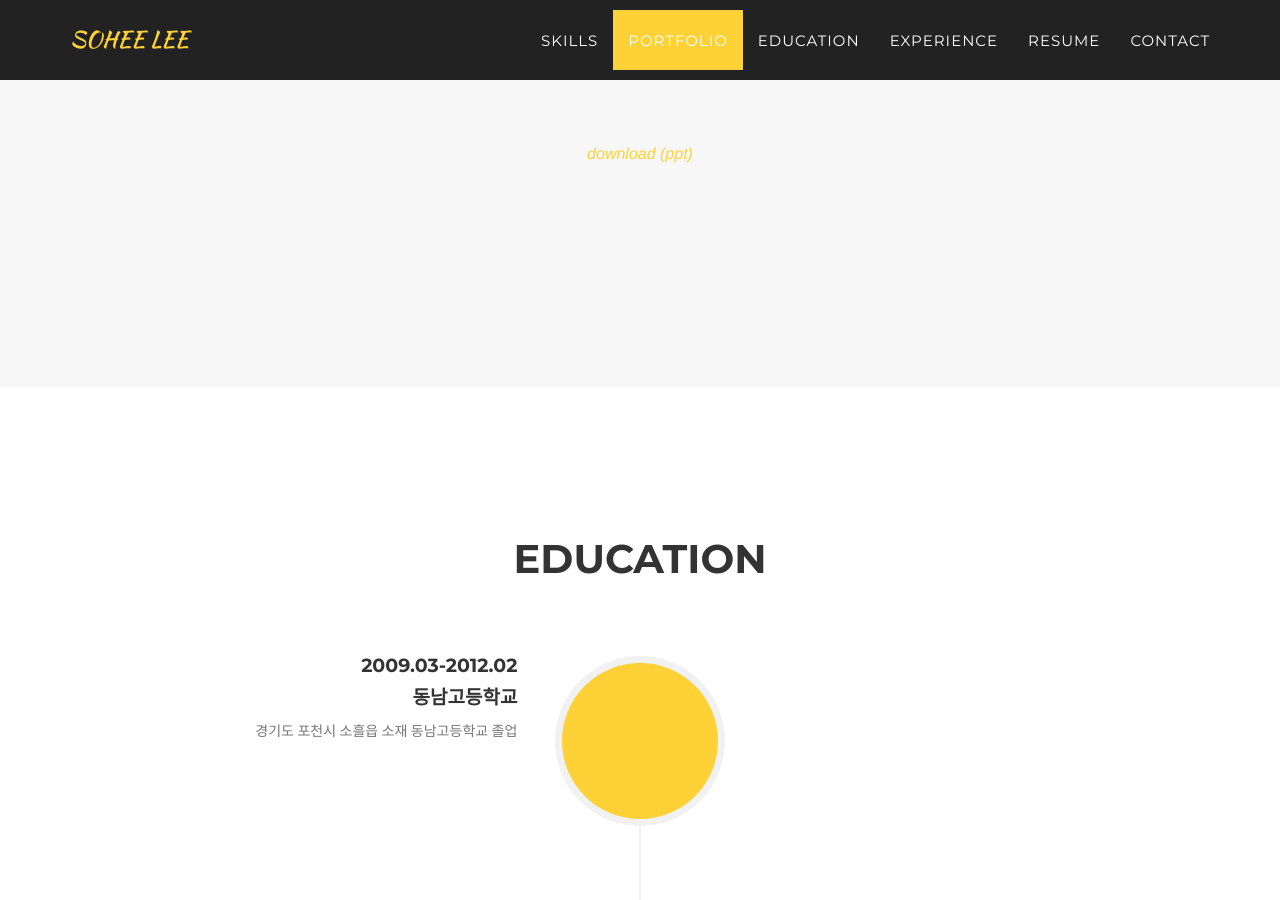
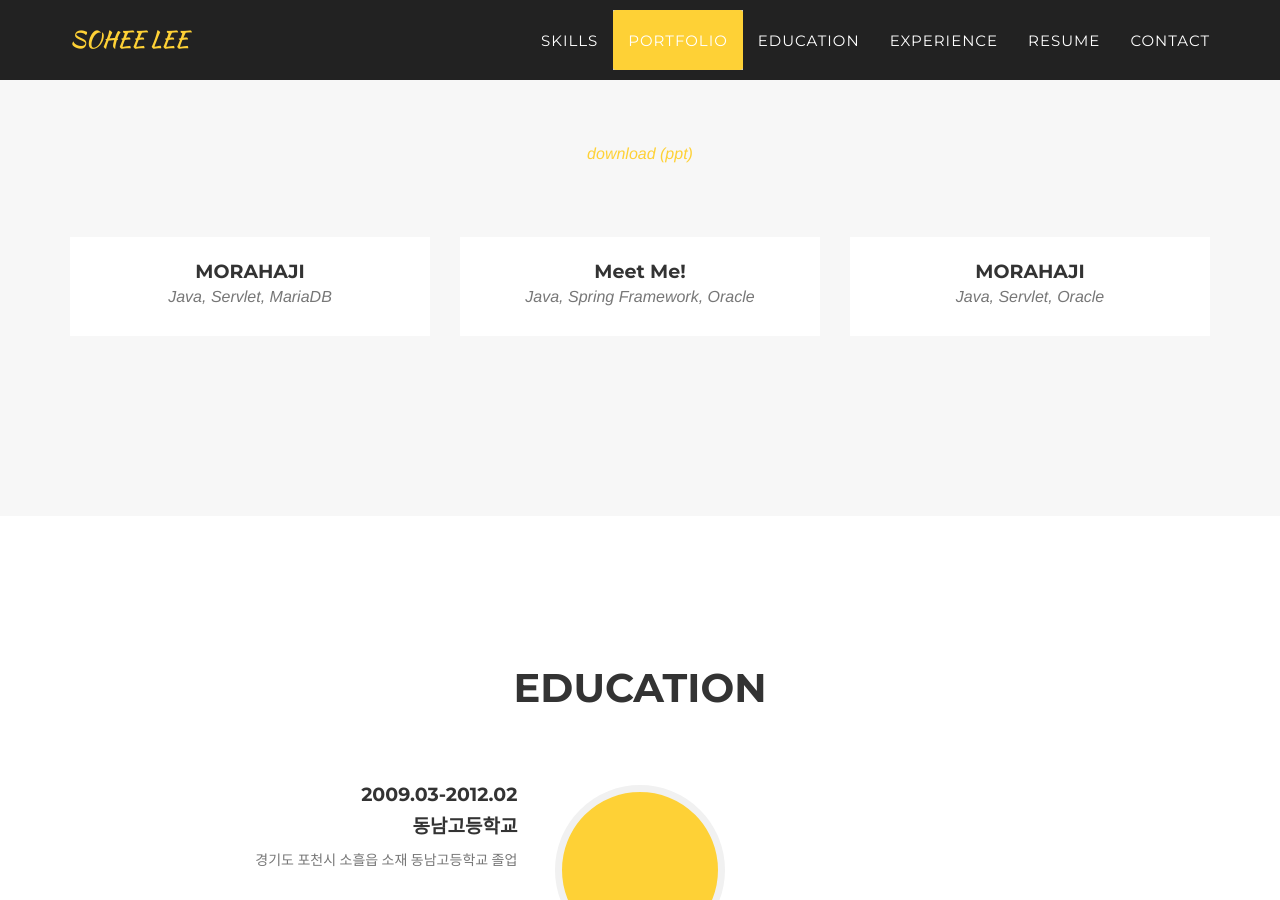
Before and after one commit to JoyRapture/joyRapture.github.io, a Jekyll site: the page built from _posts/2019-12-13-project-1.markdown, in a window 1280 px wide and 900 px high, scrolled down 2977 px. Built offline with Jekyll 4.4.1, drawn with Linux system fonts in a browser that asks for light colours; some web fonts are replaced.

Commit message:
20200213

```diff
--- a/_includes/portfolio_grid.html
+++ b/_includes/portfolio_grid.html
@@ -5,11 +5,11 @@
                 <div class="col-lg-12 text-center">
                     <h2 class="section-heading">Portfolio</h2>
                     <h3 class="section-subheading text-muted">Will be added more</h3>
-                    <h3 class="section-subheading text-muted"> <a href="./resume-Sohee_Lee.pdf" download="portfolio_Sohee Lee.pptx">download (ppt)<i class="fa fa-document fa-stack-1x fa-inverse"></i></a></h3>
+                    <h3 class="section-subheading text-muted"> <a href="./portfolio_SoheeLee.pdf" download="portfolio-SoheeLee.ppsx">download (ppt)<i class="fa fa-document fa-stack-1x fa-inverse"></i></a></h3>
                 </div>
             </div>
             <div class="row">
-            <!-- {% for post in site.posts %}
+            {% for post in site.posts %}
                 <div class="col-md-4 col-sm-6 portfolio-item">
                     <a href="#portfolioModal{{ post.modal-id }}" class="portfolio-link" data-toggle="modal">
                         <div class="portfolio-hover">
@@ -24,7 +24,7 @@
                         <p class="text-muted">{{ post.subtitle }}</p>
                     </div>
                 </div>
-            {% endfor %} -->
+            {% endfor %}
             </div>
         </div>
     </section>
--- a/_includes/resume_modal.html
+++ b/_includes/resume_modal.html
@@ -17,7 +17,7 @@
 						target="_blank">715sohappy@gmail.com</a></li>
 					<li class="right"><a href="https://github.com/JoyRapture">github.com/JoyRapture</a></li>
 					<li class="right">010-4715-5509</li>
-					<li class="right"><a href="./resume-Sohee_Lee.pdf" download="resume_Sohee Lee.pdf">download (PDF)<i class="fa fa-document fa-stack-1x fa-inverse"></i></a></li>
+					<li class="right"><a href="./resume-SoheeLee.pdf" download="resume_SoheeLee.pdf">download (PDF)<i class="fa fa-document fa-stack-1x fa-inverse"></i></a></li>
 				</ul>
 			</div>
 			<div class="clear"></div>
--- a/_posts/2019-12-13-project-1.markdown
+++ b/_posts/2019-12-13-project-1.markdown
@@ -3,11 +3,11 @@ title: MORAHAJI
 subtitle: Java, Servlet, MariaDB
 layout: default
 modal-id: 1
-date: 2019-12-13
+date: 2020-01-25
 img: morahaji-desc.jpg
 thumbnail: morahaji-mariadb-tb.jpg
 alt: image-alt
-project-date: 2019 December
+project-date: 2020 January
 client: 5
 category: Web Development
 description: 신뢰도 있는 결과를 얻을 수 있는 사용자 참여형 신조어 사전 구현<br>파파고 번역, 자동완성 검색 등 유저 편의 기능 제공<br><a href="https://github.com/JoyRapture/morahaji-mysql">Github 가기</a><br><a href="http://joyrapture.cafe24.com/morahaji">사이트 가기</a>
```
Also changed, not shown: _posts/2020-02-06-project-3.markdown (renamed from _posts/2020-01-06-project-3.markdown), 3 other files.
